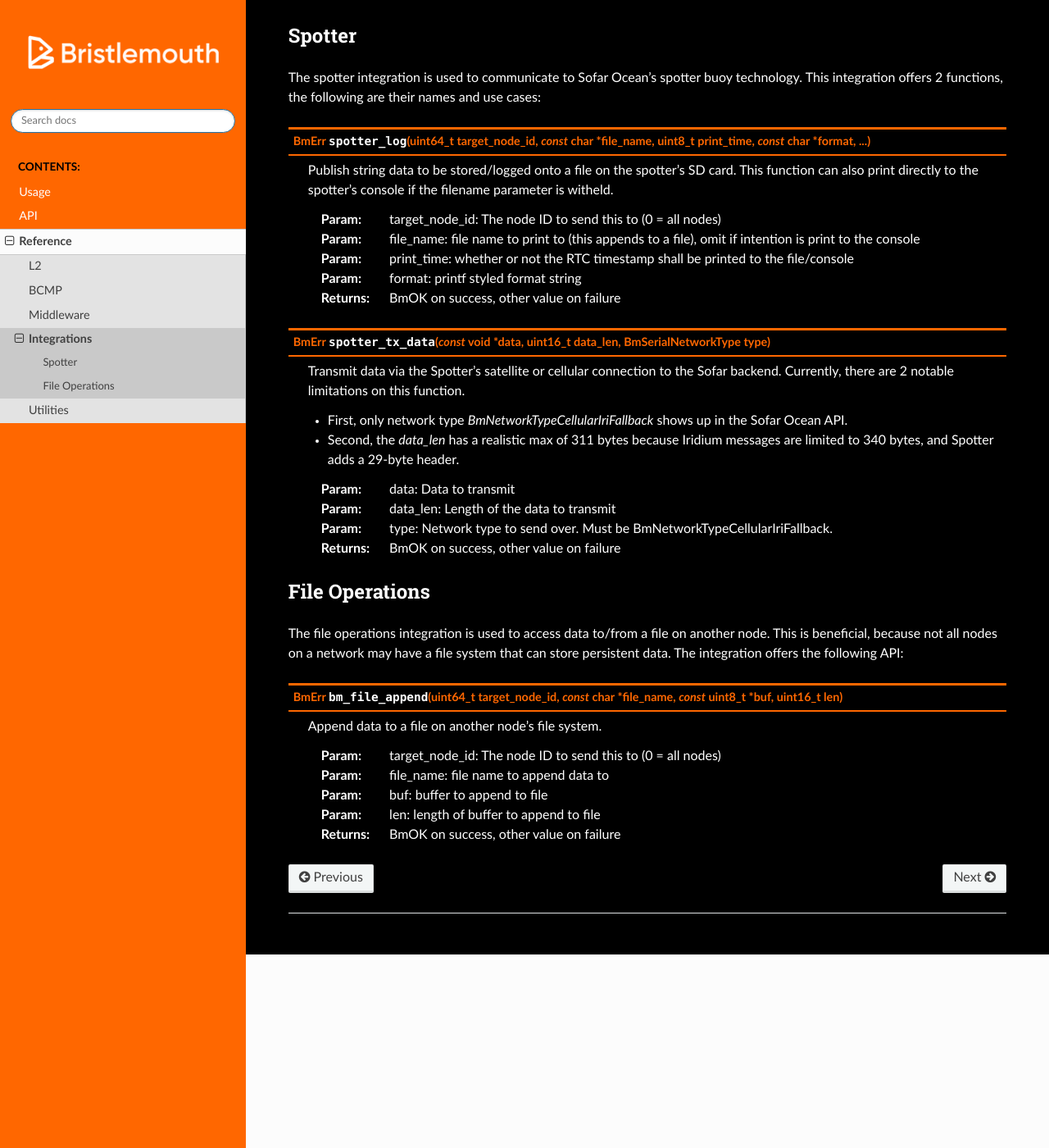
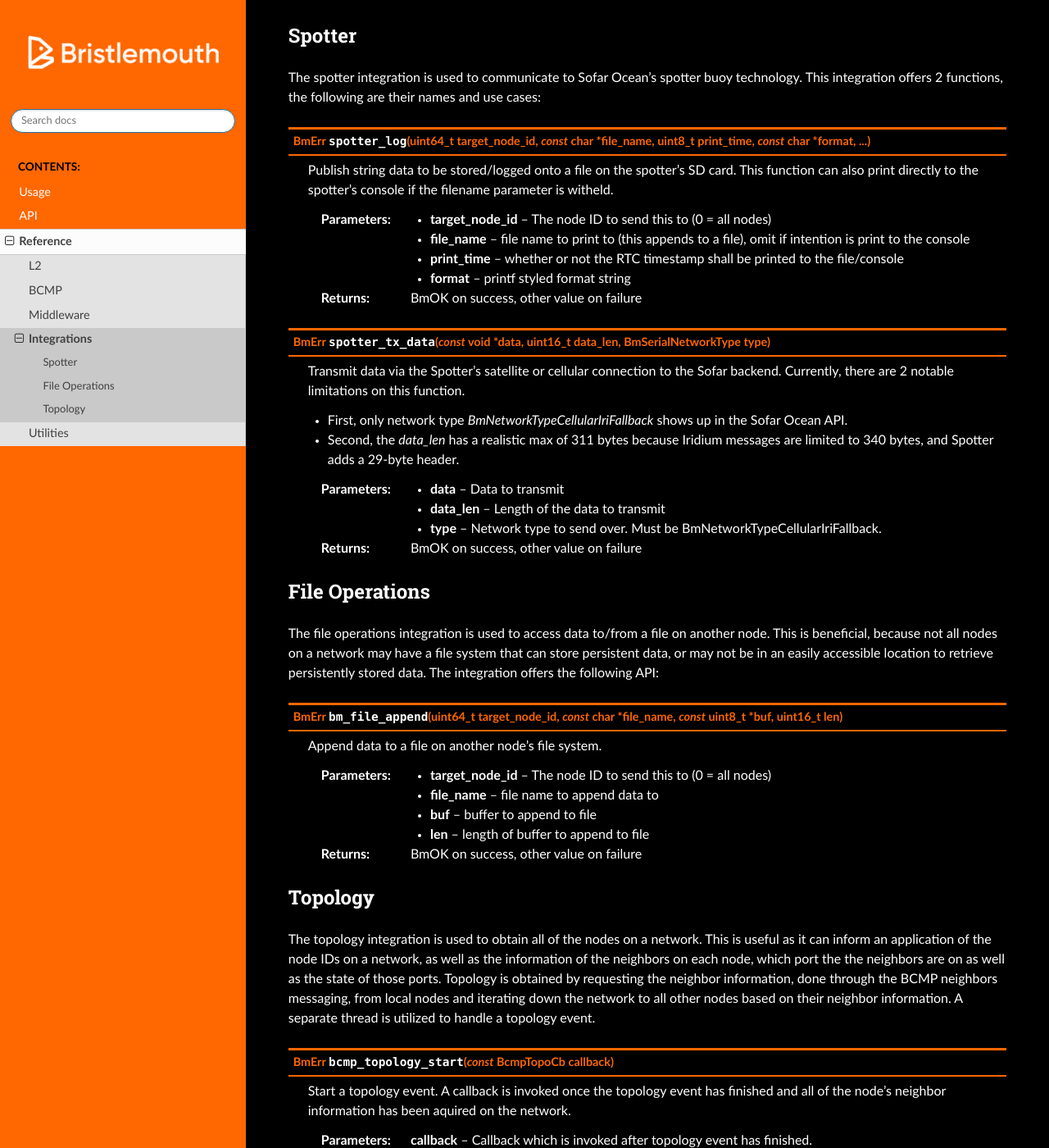
Before and after one commit to bristlemouth/bm_core, a Sphinx documentation site: the page built from docs/reference/integrations.md, in a window 1280 px wide and 1400 px high, scrolled down 301 px. Shown: the whole window at 82% size. Built offline with Sphinx 7.4.7 and the Read the Docs theme 3.1.0, drawn with Linux system fonts in a browser that asks for light colours.

Commit message:
Updates Integration Documentation

````diff
--- a/docs/reference/integrations.md
+++ b/docs/reference/integrations.md
@@ -54,7 +54,8 @@
 
 The file operations integration is used to access data to/from a file on another node.
 This is beneficial,
-because not all nodes on a network may have a file system that can store persistent data.
+because not all nodes on a network may have a file system that can store persistent data,
+or may not be in an easily accessible location to retrieve persistently stored data.
 The integration offers the following API:
 
 ```{eval-rst}
@@ -62,10 +63,34 @@
 
   Append data to a file on another node's file system.
 
-  :param: target_node_id: The node ID to send this to (0 = all nodes)
-  :param: file_name: file name to append data to
-  :param: buf: buffer to append to file
-  :param: len: length of buffer to append to file
+  :param target_node_id: The node ID to send this to (0 = all nodes)
+  :param file_name: file name to append data to
+  :param buf: buffer to append to file
+  :param len: length of buffer to append to file
 
   :returns: BmOK on success, other value on failure
 ```
+
+## Topology
+
+The topology integration is used to obtain all of the nodes on a network.
+This is useful as it can inform an application of the node IDs on a network,
+as well as the information of the neighbors on each node,
+which port the the neighbors are on as well as the state of those ports.
+Topology is obtained by requesting the neighbor information,
+done through the BCMP neighbors messaging,
+from local nodes
+and iterating down the network to all other nodes based on their neighbor information.
+A separate thread is utilized to handle a topology event.
+
+```{eval-rst}
+.. cpp:function:: BmErr bcmp_topology_start(const BcmpTopoCb callback)
+
+  Start a topology event.
+  A callback is invoked once the topology event has finished
+  and all of the node's neighbor information has been aquired on the network.
+
+  :param callback: Callback which is invoked after topology event has finished.
+
+  :returns: BmOK on success, other value on failure
+```
````
Also changed, not shown: other parts of docs/reference/integrations.md (+7 -7 lines), 4 other files.
